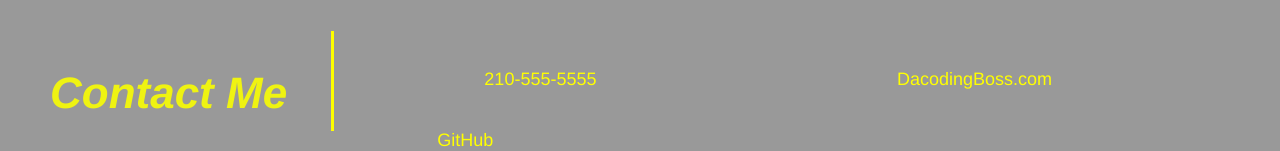
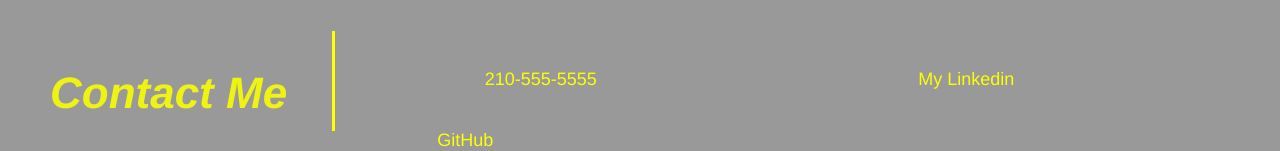
Before and after one commit to Jaburto775/professional_portfolio, a plain HTML site: page index.html in a window 1280 px wide. Shown: the part 1498-1649 px from the top of the page. Drawn offline with Linux system fonts and the light colour scheme.

Commit message:
changed my website to my linked in profile and added link

```diff
--- a/index.html
+++ b/index.html
@@ -84,7 +84,7 @@
                 <div class="border3">
                 </div>
                         <a href="#number">210-555-5555</a>
-                        <a href="#website.com">DacodingBoss.com</a>
+                        <a href="#https://www.linkedin.com/in/justin-aburto-55269b1a5/">My Linkedin</a>
                         <a href="https://github.com/Jaburto775">GitHub</a>
               </footer>
 </body>
```
